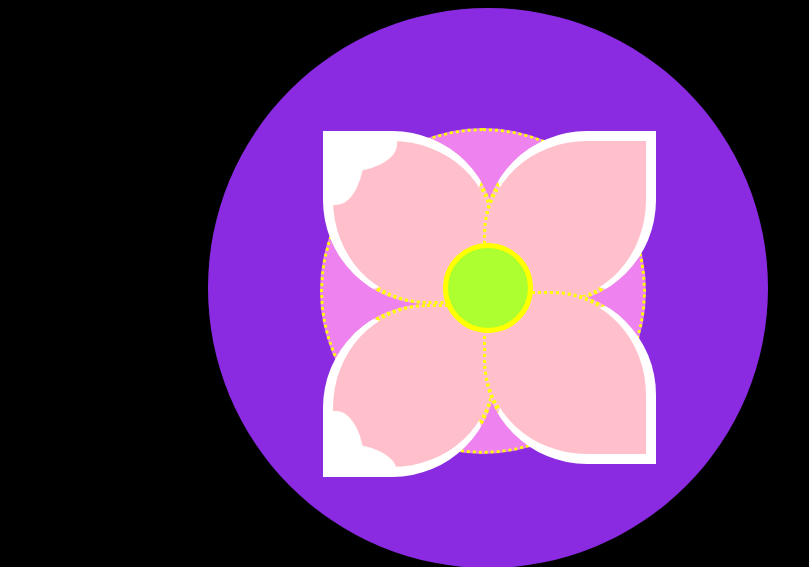
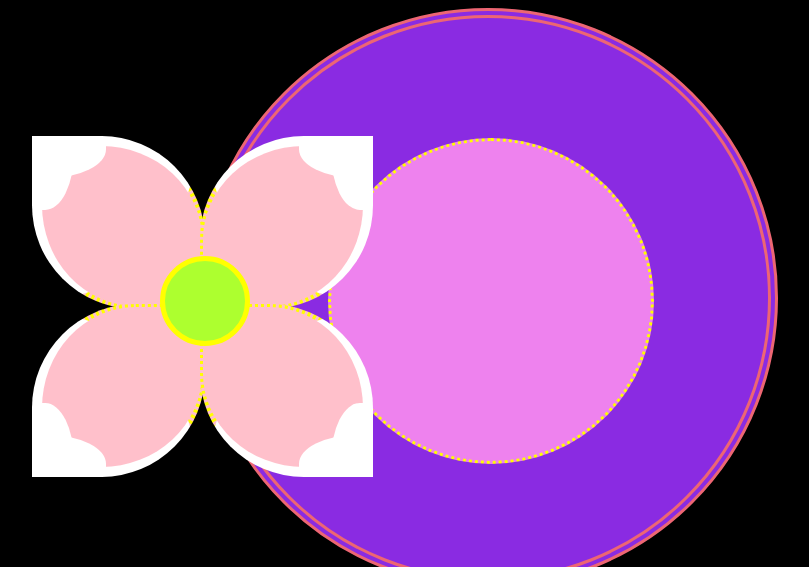
Before and after one commit to ZihanQ22/netartculture, a plain HTML site: page index.html in a window 1280 px wide. Shown: the top 567 px of the page, without its empty margins (152-961 px from the left). Drawn offline with Linux system fonts and the light colour scheme.

Commit message:
add the closed end tag for div

```diff
--- a/index.html
+++ b/index.html
@@ -1,37 +1,42 @@
 <!DOCTYPE html>
 <html lang="en">
+
 <head>
     <meta charset="UTF-8">
     <meta http-equiv="X-UA-Compatible" content="IE=edge">
     <meta name="viewport" content="width=device-width, initial-scale=1.0">
-    <meta neme="author" content="Zihan">
+    <meta name="author" content="Zihan">
     <meta name="description" content="One of the new website">
     <meta property="og: image" content="">
     <link rel="stylesheet" href="style.css">
     <link rel="icon" href="https://github.com/fluidicon.png">
     <title>a new website</title>
 </head>
+
 <body>
     <div class="box">
-        <div class="box2">
+        <div class="box2"></div>
             <div class="child1">
-                <div class="tip1">
+                <div class="tip1"></div>
                 <div class="tip2"></div>
             </div>
         </div>
         <div class="child2">
-                <div class="tip3">
+            <div class="tip3"></div>
             <div class="tip4"></div>
         </div>
+    <div class="child3">
+        <div class="tip5"></div>
+        <div class="tip6"></div>
     </div>
-            <div class="child3"></div>
-            <div class="child4"></div>
+    <div class="child4">
+        <div class="tip7"></div>
+        <div class="tip8"></div>
+    </div>
     <div class="child5"></div>
 </div>
-    </div>
     <main>
-        <p>this is a paragraph
-
+        <p>this is a flower
         </p>
         <nav>
             <a href="https://netnet.studio/" target="_blank">netnet</a>
--- a/style.css
+++ b/style.css
@@ -5,6 +5,7 @@
     height: 35rem;
     background-color: blueviolet;
     border-radius: 50%;
+    border: #ED6673 double 10px;
 }
 .box2{
     width: 20rem;
@@ -12,9 +13,10 @@
     background-color: violet;
     border-radius: 50%;
     position: relative;
-    left: 7rem;
+    left: 7.5rem;
     top: 7.5rem;
     border: yellow dotted 3px;
+
 }
 .child1{
     width: 10rem;
@@ -24,9 +26,11 @@
     border: yellow dotted 3px;
     border-top: white solid 10px;
     border-left: white solid 10px;
-    position: relative;
-    left:
+    position:absolute;
+    top: 8.5rem;
+    left: 11.5rem;
 }
+
 .child2{
     width: 10rem;
     height: 10rem;
@@ -35,36 +39,41 @@
     border: yellow dotted 3px;
     border-bottom: white solid 10px;
     border-left: white solid 10px;
+    position: absolute;
+    left: 11.5rem;
+    top: 19rem;
+
 }
 .child3{
     width: 10rem;
     height: 10rem;
     background-color: pink;
-    position: absolute;
-    left: 10rem;
-    top: 0rem;
     border-radius: 60% 0 60% 0;
     border: yellow dotted 3px;
     border-top: white solid 10px;
     border-right: white solid 10px;
+    position: absolute;
+    left: 22rem;
+    top: 8.5rem;
 }
 .child4{
     width: 10rem;
     height: 10rem;
     background-color: pink;
-    position: absolute;
-    left: 10rem;
-    top: 10rem;
     border-radius: 0 60% 0 60%;
     border: yellow dotted 3px;
     border-bottom: white solid 10px;
     border-right: white solid 10px;
+    position: absolute;
+    left: 22rem;
+    top: 19rem;
 }
 .child5{
+    position:absolute;
     width: 5rem;
     height: 5rem;
-    left: 7.5rem;
-    top: 7rem;
+    left: 19.5rem;
+    top: 16rem;
     background-color: greenyellow;
     position: absolute;
     border-radius: 50%;
@@ -76,6 +85,8 @@
     height: 2rem;
     background-color: white;
     border-radius: 0 0 90% 0;
+    position: absolute;
+
 }
 .tip2{
     width: 2rem;
@@ -89,26 +100,52 @@
     background-color: white;
     border-radius: 0 90% 0 0;
     position: absolute;
-    top: 19.5rem;
+    top: 8rem;
 }
 .tip4{
     width: 2rem;
     height: 4rem;
     background-color: white;
+    border-radius: 0 90% 0 0;
     position: absolute;
-    top: -2rem;
-    border-radius: 0 90% 0 0;
+    top: 6rem;
 }
  .tip5{
     width: 4rem;
     height: 2rem;
     background-color: white;
-    border-radius: 0 0 90% 0;
-    transform: rotate(-180deg);
     position: absolute;
-    left: 100rem;
-    top: 10rem;
+    left: 6rem;
+    border-radius: 0 0 0 90%;
 }
+.tip6{
+    width: 2rem;
+    height: 4rem;
+    background-color: white;
+    border-radius: 0 0 0 90%;
+    position: absolute;
+    left: 8rem;
+}
+.tip7{
+    width: 4rem;
+    height: 2rem;
+    background-color: white;
+    position: absolute;
+    border-radius: 90% 0 0 0;
+    left: 6rem;
+    top: 8rem;
+}
+.tip8{
+    width: 2rem;
+    height: 4rem;
+    background-color: white;
+    position: absolute;
+    border-radius: 90% 0 0 0;
+    left: 8rem;
+    top: 6rem;
+}
+
+
 nav{
     width: 50%;
     margin: 0 auto;
```
Lines whose indentation alone changed are shown as unchanged.
